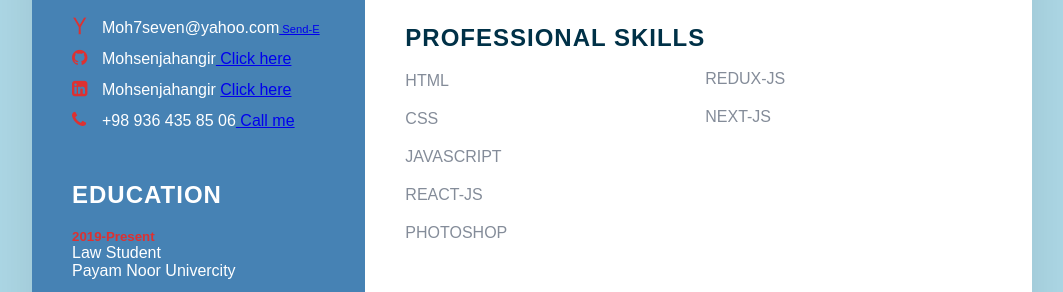
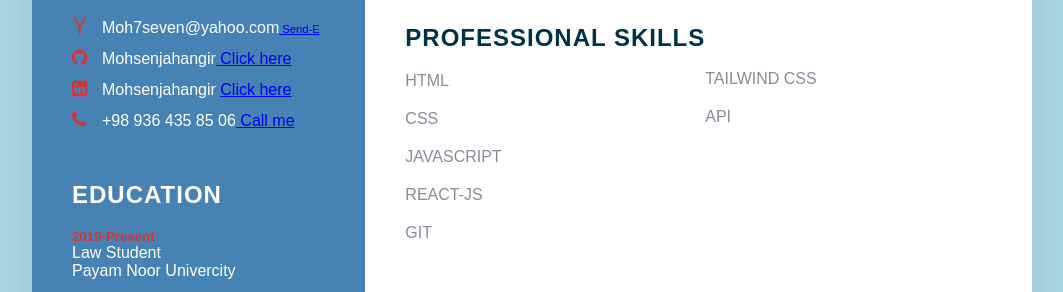
Before and after one commit to mohsenjahangir/resume, a React (Create React App) app: page / in a window 1280 px wide. Shown: the part 458-750 px from the top of the page, without its empty margins (108-1171 px from the left). Built offline with nearby package versions, Linux system fonts and the light colour scheme.

Commit message:
add skills

```diff
--- a/src/App.js
+++ b/src/App.js
@@ -139,7 +139,7 @@ const App = () => {
               </div>
             </div>
             <div className="box">
-              <h4>photoshop</h4>
+              <h4>Git</h4>
               <div className="percent2">
                 <div style={{width: "100%"}}></div>
               </div>
@@ -147,10 +147,10 @@ const App = () => {
             </div>
             <div className="skillsleft">
             <div className="box">
-              <h4>Redux-JS</h4>
+              <h4>Tailwind CSS</h4>
             </div>
             <div className="box">
-              <h4>next-js</h4>
+              <h4>api</h4>
             </div>
             </div>
           </div>
```
